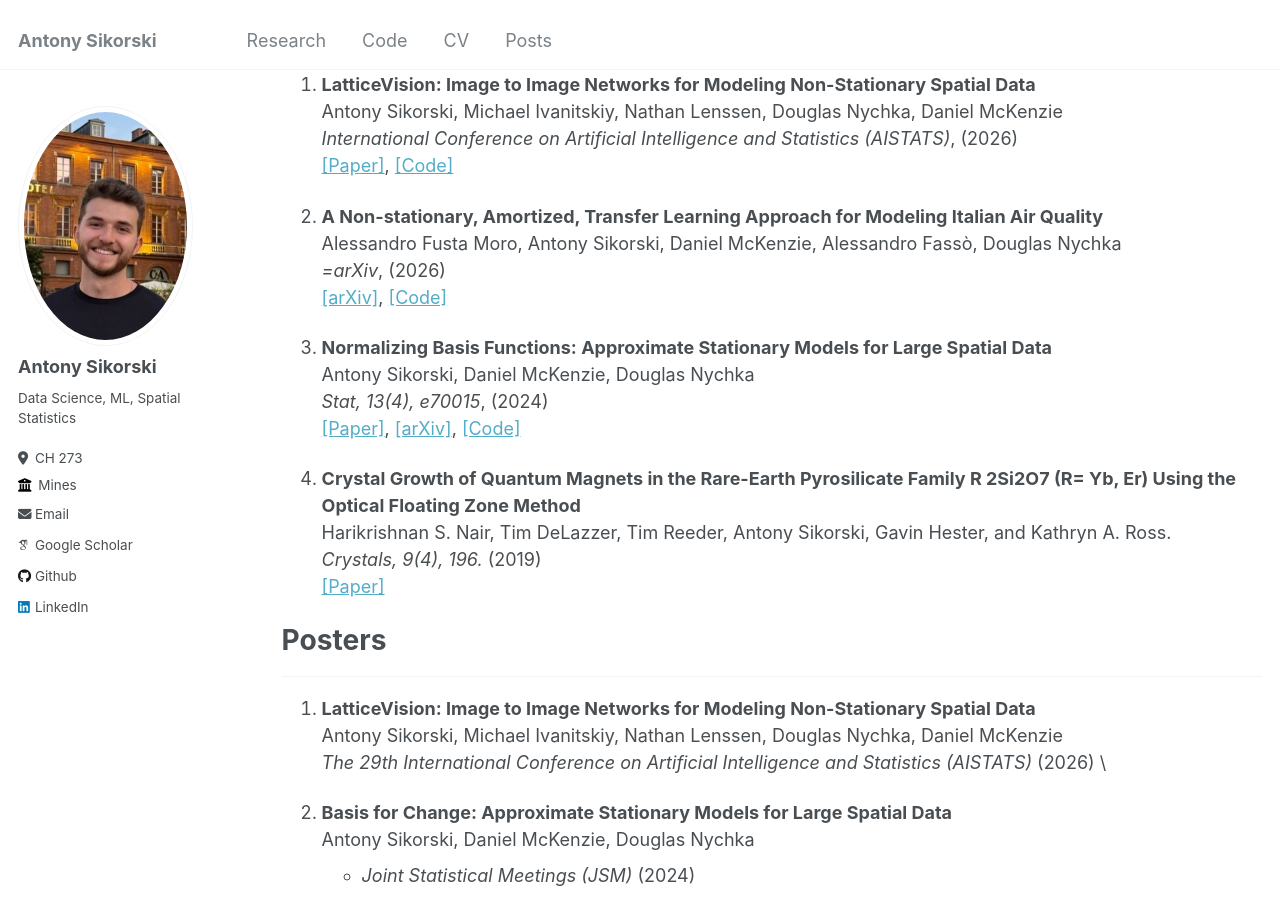
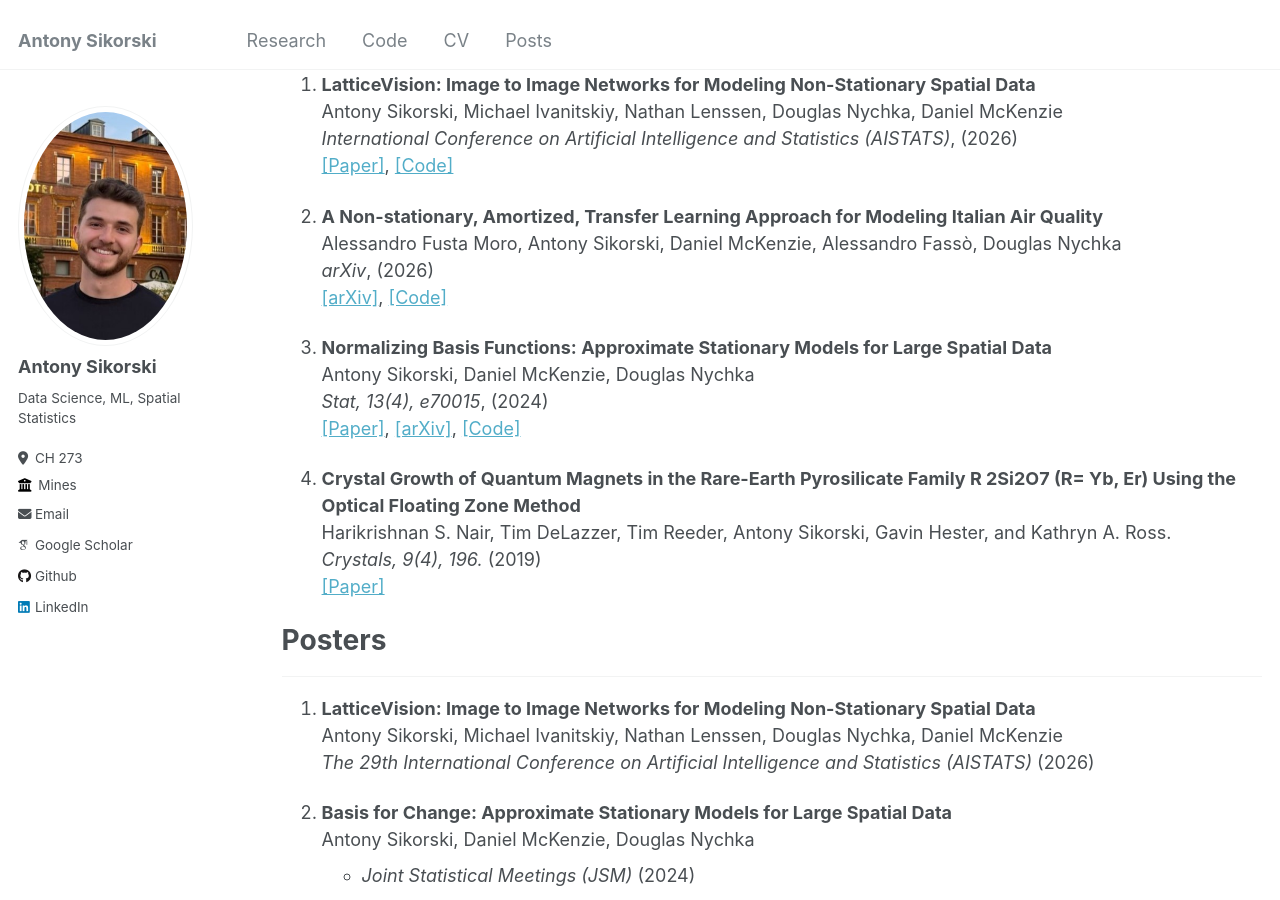
Before and after one commit to antonyxsik/antonyxsik.github.io, a Jekyll site: the page built from _pages/research.md, in a window 1280 px wide and 900 px high, scrolled down 202 px. Built offline with Jekyll 4.4.1, drawn with Linux system fonts in a browser that asks for light colours; some web fonts are replaced.

Commit message:
minor fixes

```diff
--- a/_pages/research.md
+++ b/_pages/research.md
@@ -18,7 +18,7 @@ All of my publications can be found on my <a href="https://scholar.google.com/ci
 
 2. **A Non-stationary, Amortized, Transfer Learning Approach for Modeling Italian Air Quality** \\
     Alessandro Fusta Moro, Antony Sikorski, Daniel McKenzie, Alessandro Fassò, Douglas Nychka \\
-    *=arXiv*, (2026) \\
+    *arXiv*, (2026) \\
     <a href="https://arxiv.org/abs/2604.18823" target="_blank">[arXiv]</a>, <a href="https://github.com/afustamo/ItalyAQ-amortized-transfer-learning" target="_blank">[Code]</a>
 
 3. **Normalizing Basis Functions: Approximate Stationary Models for Large Spatial Data** \\
@@ -36,7 +36,7 @@ All of my publications can be found on my <a href="https://scholar.google.com/ci
 ------
 1. **LatticeVision: Image to Image Networks for Modeling Non-Stationary Spatial Data** \\
     Antony Sikorski, Michael Ivanitskiy, Nathan Lenssen, Douglas Nychka, Daniel McKenzie \\
-     *The 29th International Conference on Artificial Intelligence and Statistics (AISTATS)* (2026) \\
+     *The 29th International Conference on Artificial Intelligence and Statistics (AISTATS)* (2026)
 
 
 2. **Basis for Change: Approximate Stationary Models for Large Spatial Data** \\
```
Also changed, not shown: _pages/code.md (+1 -1 lines).
